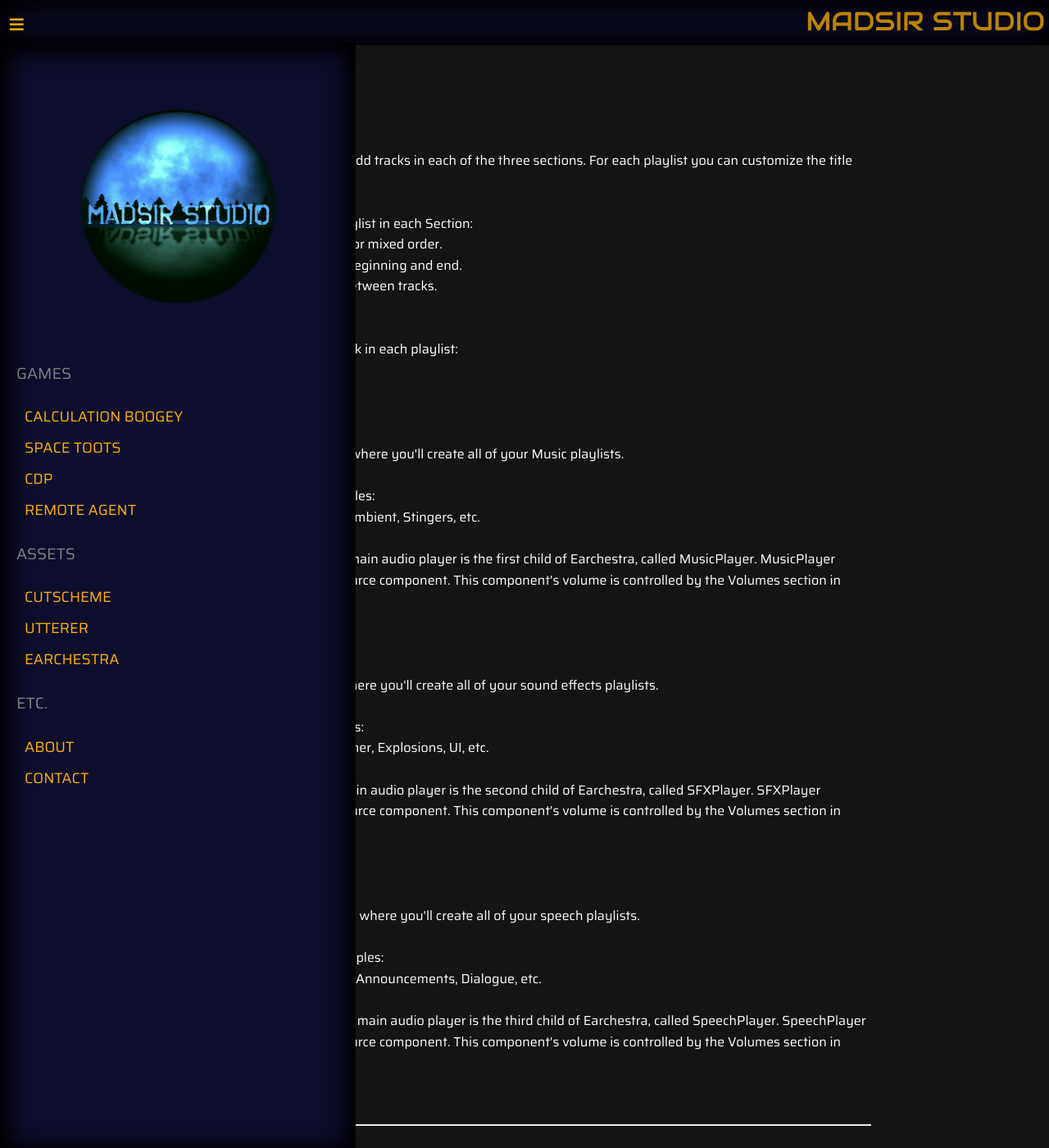
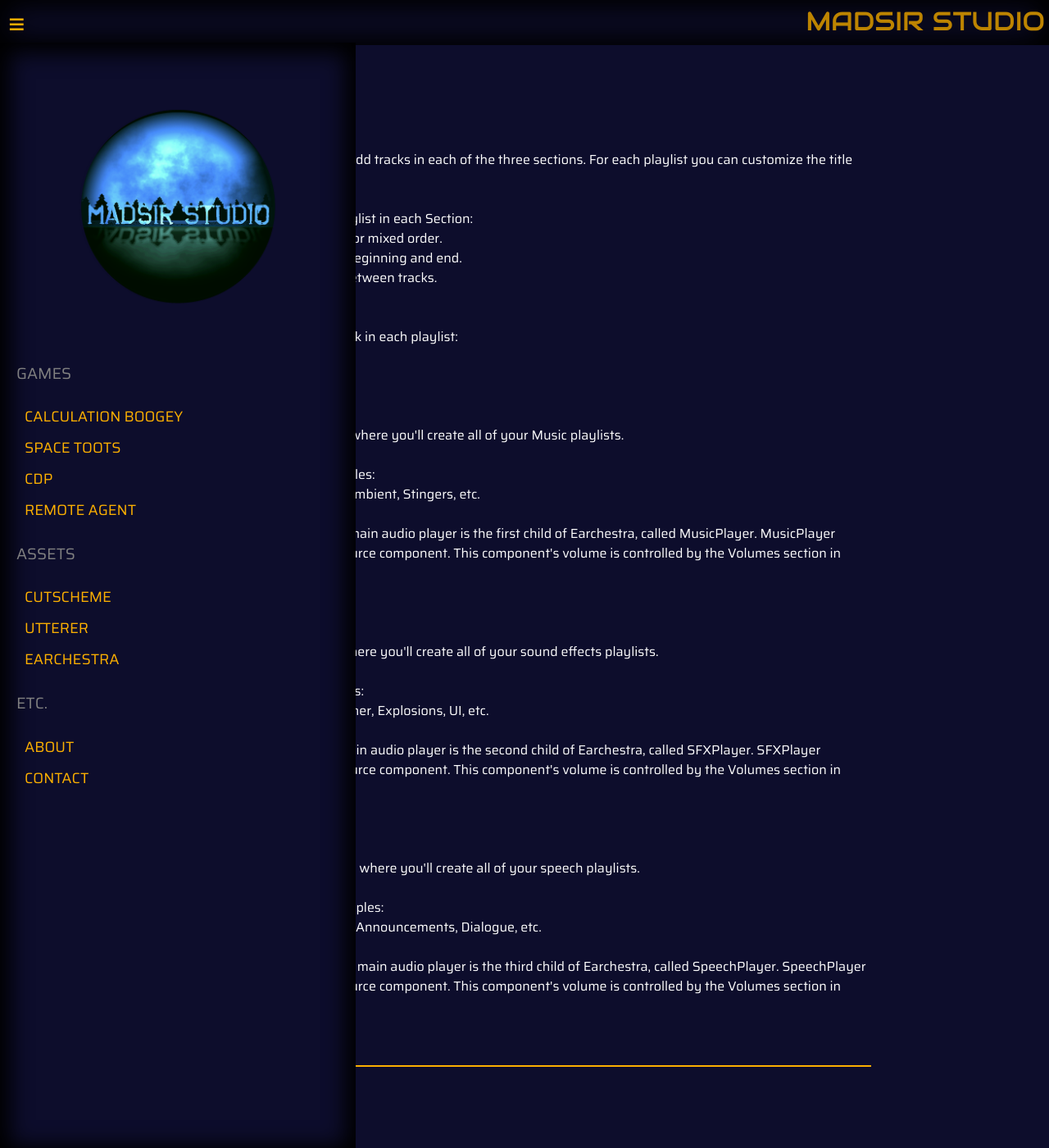
Before and after one commit to Madsir/madsirstudio.github.io, a Jekyll site: the page built from earchestra/docs/index.html, in a window 1280 px wide and 1400 px high. Shown: the whole window at 82% size. Built offline with Jekyll 4.4.1, drawn with Linux system fonts in a browser that asks for light colours.

Commit message:
Update index.html

```diff
--- a/earchestra/docs/index.html
+++ b/earchestra/docs/index.html
@@ -57,25 +57,25 @@ description: "Documentation for Earchestra."
 #documentation {
     flex-grow: 1;
     padding: 20px;
-    background-color: #141414;
+    background-color: #0D0D2C;
 }
 
 #documentation section {
     margin-bottom: 25px;
-    border-bottom: 2px solid #eee;
+    border-bottom: 2px solid #FCB001;
     padding-bottom: 20px;
 	margin-right:20%;
 }
 
 #documentation h2 {
-    color: #1274ef;
+    color: #FCB001;
     margin-bottom: 15px;
    font-size: 2.3em;
   font-family: monospace;
 }
 
 #documentation p {
-    line-height: 1.6;
+    line-height: 150%;
     color: white;
 }
 
```
